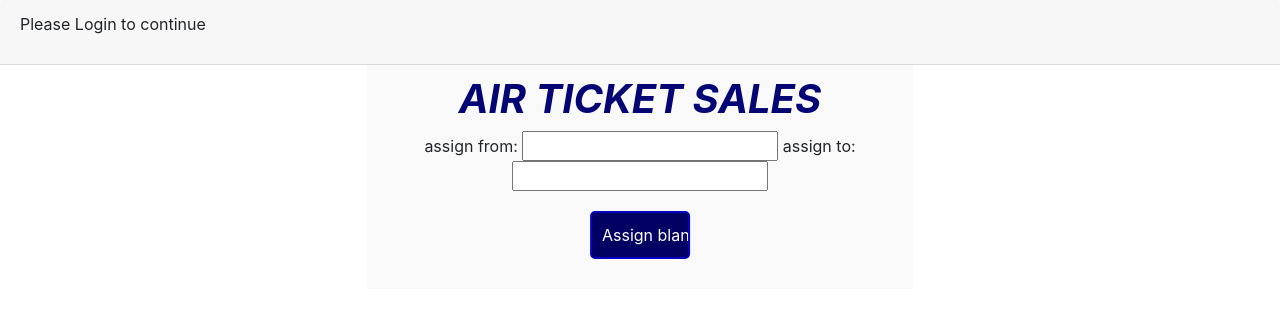
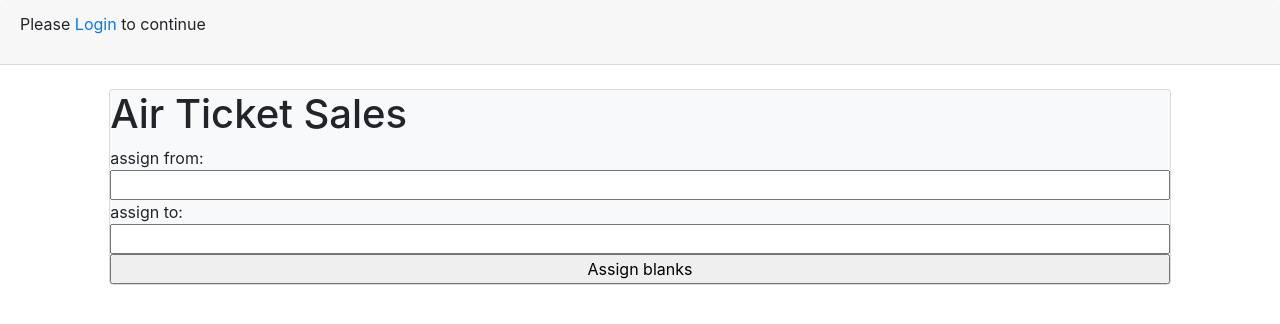
Before and after one commit to peryngveohlin666/group_project, a Django app: template ats/templates/assign_blanks.html in a window 1280 px wide. Shown: the top 324 px of the page. Run offline with Django 3.2, Linux system fonts and the light colour scheme; the template is opened without the code that fills it, so the values that code supplies are empty; some libraries are stand-ins or nearby versions.

Commit message:
some html and fixed a little bit about functionality

```diff
--- a/ats/blank_system/models.py
+++ b/ats/blank_system/models.py
@@ -13,7 +13,7 @@ type_choices = (
     ('452', 'MCO - 452'),
 )
 
-
+# a class to generate an object model of currency information with different values stored inside
 class currency(models.Model):
     type = models.CharField(max_length=50, primary_key=True)
     rate = models.IntegerField(blank=False, null=False)
@@ -67,7 +67,7 @@ class blank(models.Model):
         null=True,
     )
 
-
+# a class to generate an object model of assigned range of blanks with different values stored inside
 class assigned_range(models.Model):
     range_from = models.IntegerField()
     range_to = models.IntegerField()
@@ -77,3 +77,4 @@ class assigned_range(models.Model):
         blank=True,
         null=True,
     )
+    date = models.DateField(auto_now_add=False, blank=True, null=True)
--- a/ats/blank_system/views.py
+++ b/ats/blank_system/views.py
@@ -52,6 +52,9 @@ def assign_blanks(request):
             assigned_r.range_from = int(from_value)
             assigned_r.range_to = int(to_value)
             assigned_r.agent = form.instance.advisor
+            for b in blanks:
+                assigned_r.date = b.date
+                break
             assigned_r.save()
             for b in blanks:
                 if b.number >= int(from_value) and b.number <= int(to_value):
--- a/ats/templates/add_currency.html
+++ b/ats/templates/add_currency.html
@@ -3,7 +3,7 @@
     {% if errors %}
         {{ errors }}
     {% endif %}
-    <form class="box" method = "post">
+    <form class="bg-light card-body" method = "post">
         {% csrf_token %}
         <h1 >Air Ticket Sales</h1>
         {{ form }}
--- a/ats/templates/assign_blanks.html
+++ b/ats/templates/assign_blanks.html
@@ -3,7 +3,7 @@
     {% if errors %}
         {{ errors }}
     {% endif %}
-    <form class="box" method = "post">
+    <form class="card bg-light" method = "post">
         {% csrf_token %}
         <h1>Air Ticket Sales</h1>
         {{ form }}
--- a/ats/templates/base.html
+++ b/ats/templates/base.html
@@ -29,7 +29,6 @@
     </div>
 
 </header>
-</body>
 {% endif %}
 
 <div class="card-header d-flex justify-content-left">
@@ -46,12 +45,13 @@
 {% endif %}
     Welcome to Yuzu!
 {% else %}
-  <p>Please Login to continue</p>
+  <p>Please <a href=/> Login</a> to continue</p>
 {% endif %}
 
 </div>
 {% block title %}
 {% endblock %}
+<br>
     <div class="row align-items-center h-500">
         <div class="col-10 mx-auto justify-content-center">
             <div class="h-100 border-secondary justify-content-center">
--- a/ats/templates/blanks.html
+++ b/ats/templates/blanks.html
@@ -1,8 +1,10 @@
 {%  extends "base.html" %}
 
 {% block content %}
+    <div class="card-body bg-secondary">
 <br />
 {% for blank in blanks %}
+    <div class="card bg-light">
 number:
     {{ blank.type }}
     {{ blank.number }}
@@ -16,7 +18,9 @@ number:
     {{ blank.advisor }}
     commission rate
     {{ blank.commission_rate }}
+    </div>
 <br />
 {% endfor %}
+    <div/>
 
 {% endblock %}
--- a/ats/templates/create_blanks.html
+++ b/ats/templates/create_blanks.html
@@ -3,7 +3,7 @@
     {% if errors %}
         {{ errors }}
     {% endif %}
-    <form class="box" method = "post">
+    <form class="card bg-light" method = "post">
         {% csrf_token %}
         <h1>Air Ticket Sales</h1>
         {{ form }}
--- a/ats/templates/index.html
+++ b/ats/templates/index.html
@@ -8,7 +8,7 @@
     {% if errors %}
         {{ errors }}
     {% endif %}
-    <form class="box" method = "post">
+    <form class="card-body" method = "post">
         {% csrf_token %}
         <h1>Air Ticket Sales</h1>
         {{ form }}
--- a/ats/templates/register_card.html
+++ b/ats/templates/register_card.html
@@ -3,7 +3,7 @@
     {% if errors %}
         {{ errors }}
     {% endif %}
-    <form class="box" method = "post">
+    <form class="card bg-light" method = "post">
         {% csrf_token %}
         <h1 >Air Ticket Sales</h1>
         {{ form }}
--- a/ats/templates/register_customer.html
+++ b/ats/templates/register_customer.html
@@ -3,10 +3,12 @@
     {% if errors %}
         {{ errors }}
     {% endif %}
-    <form class="box" method = "post">
+    <div class="card-body bg-light">
+    <form class="card bg-light" method = "post">
         {% csrf_token %}
         <h1 >Air Ticket Sales</h1>
         {{ form }}
       <input type="submit" name="" value="Register Customer">
     </form>
+    </div>
 {% endblock %}
--- a/ats/templates/register_user.html
+++ b/ats/templates/register_user.html
@@ -3,8 +3,8 @@
     {% if errors %}
         {{ errors }}
     {% endif %}
-    <div class="bg-secondary card">
-    <form class="border-secondary card bg-light" method = "post">
+    <div class="card-body bg-light">
+    <form class="card bg-light" method = "post">
         {% csrf_token %}
         <h1 >Air Ticket Sales</h1>
         {{ form }}
```
Also changed, not shown: ats/blank_system/forms.py (+7 -1 lines), ats/templates/my_blanks.html (+5 -2 lines).
